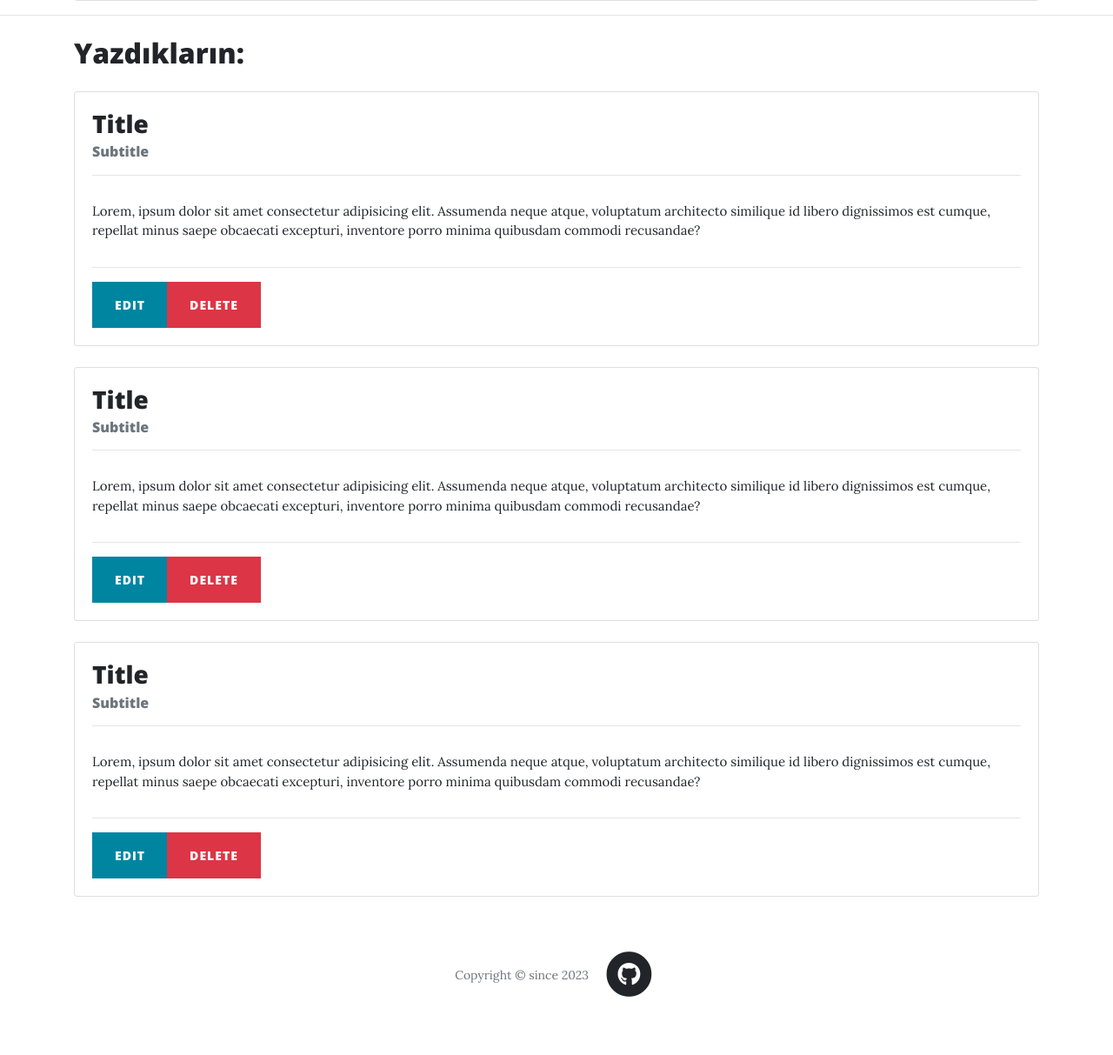
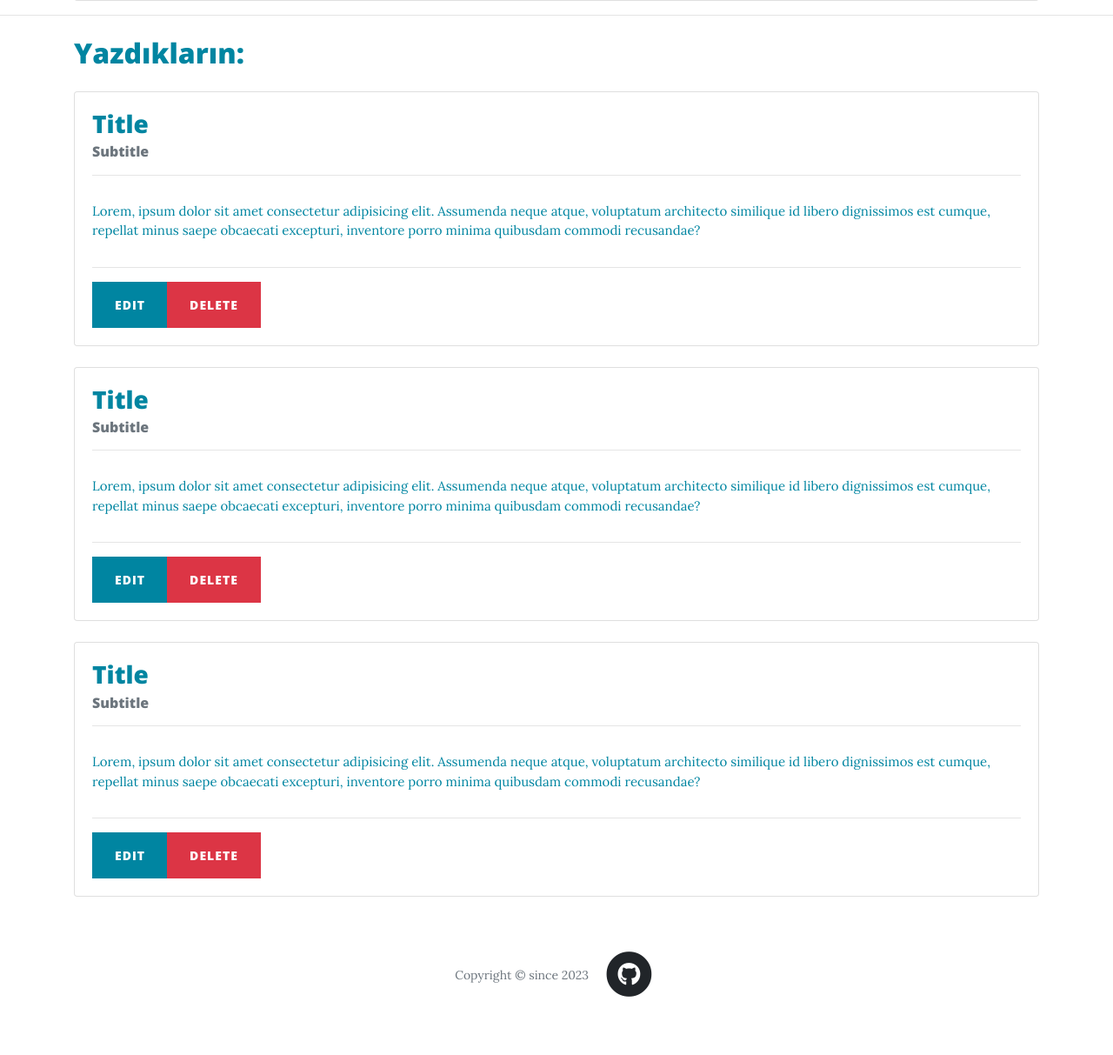
Before and after one commit to gorkembasaran/ShareReadDiscoverBlog, a Flask app: page /profil in a window 1280 px wide. Shown: the part 807-2020 px from the top of the page at 87% size. Run offline with Flask 2, Linux system fonts and the light colour scheme; some libraries are stand-ins or nearby versions.

Commit message:
color match

```diff
--- a/templates/profil.html
+++ b/templates/profil.html
@@ -16,7 +16,7 @@
   </header>
 
   <!-- Main Content -->
-    <div class="container mt-4 infoContainer">
+    <div style="color: #0085a1;" class="container mt-4 infoContainer">
         <div class="card">
             <div class="card-body">
                 <div class="row">
@@ -26,8 +26,8 @@
                     <div class="col-md-8">
                         <div class="d-flex justify-content-between align-items-center mb-3">
                             <h3>{{ current_user.name }} {{ current_user.surname }} </h3>
-                            <a style="color: black; text-decoration: none;" class="btn btn-link editButton">
-                                <i class="fas fa-edit"></i> Edit
+                            <a style="color: #0085a1;" text-decoration: none;" class="btn btn-link editButton">
+                                <i  class="fas fa-edit"></i> Edit
                             </a>
                         </div>
                         <p>
@@ -43,7 +43,7 @@
     </div>
     <!-- Burada girilen bilgiler validatorden geçip datada değiştirilecek eğer başka birinin datasındaki bilgiyle eşleşiyorsa
     değişikliği izin verilmeyecek vs. -->
-    <div class="container mt-4 editContainer hide" >
+    <div style="color: #0085a1;" class="container mt-4 editContainer hide" >
         <div class="card">
             <div class="card-body">
                 <form>
@@ -74,7 +74,7 @@
     </div>
     <hr>
     <!-- burada kişinin paylaştığı gönderiler açtığı konular ile birlikte gösterilecek en çok beğenilenden en az beğenilene doğru -->
-    <div class="container mt-4">
+    <div style="color: #0085a1;" class="container mt-4">
         <h2>Yazdıkların:</h2>
 
         <div class="card mt-4">
```
